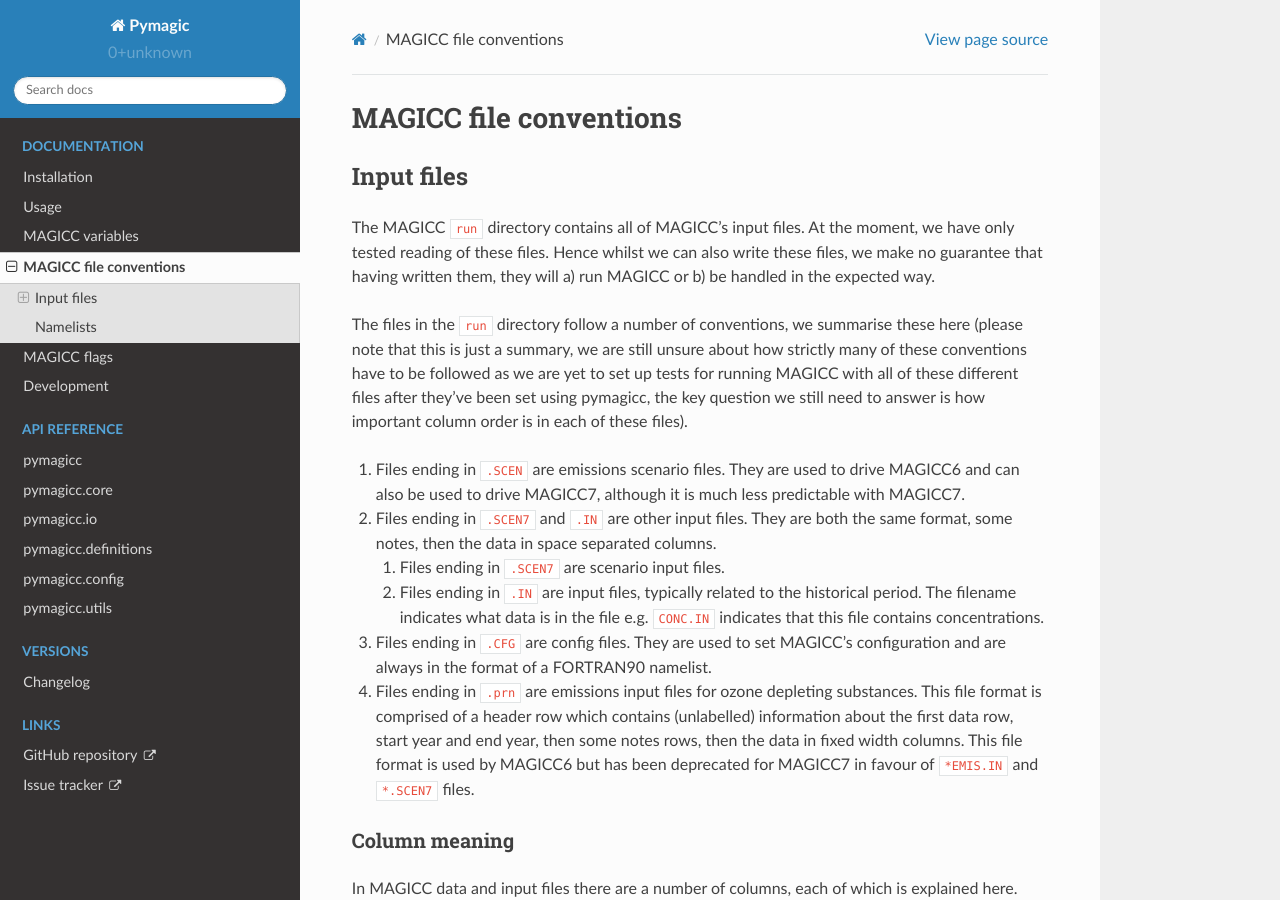
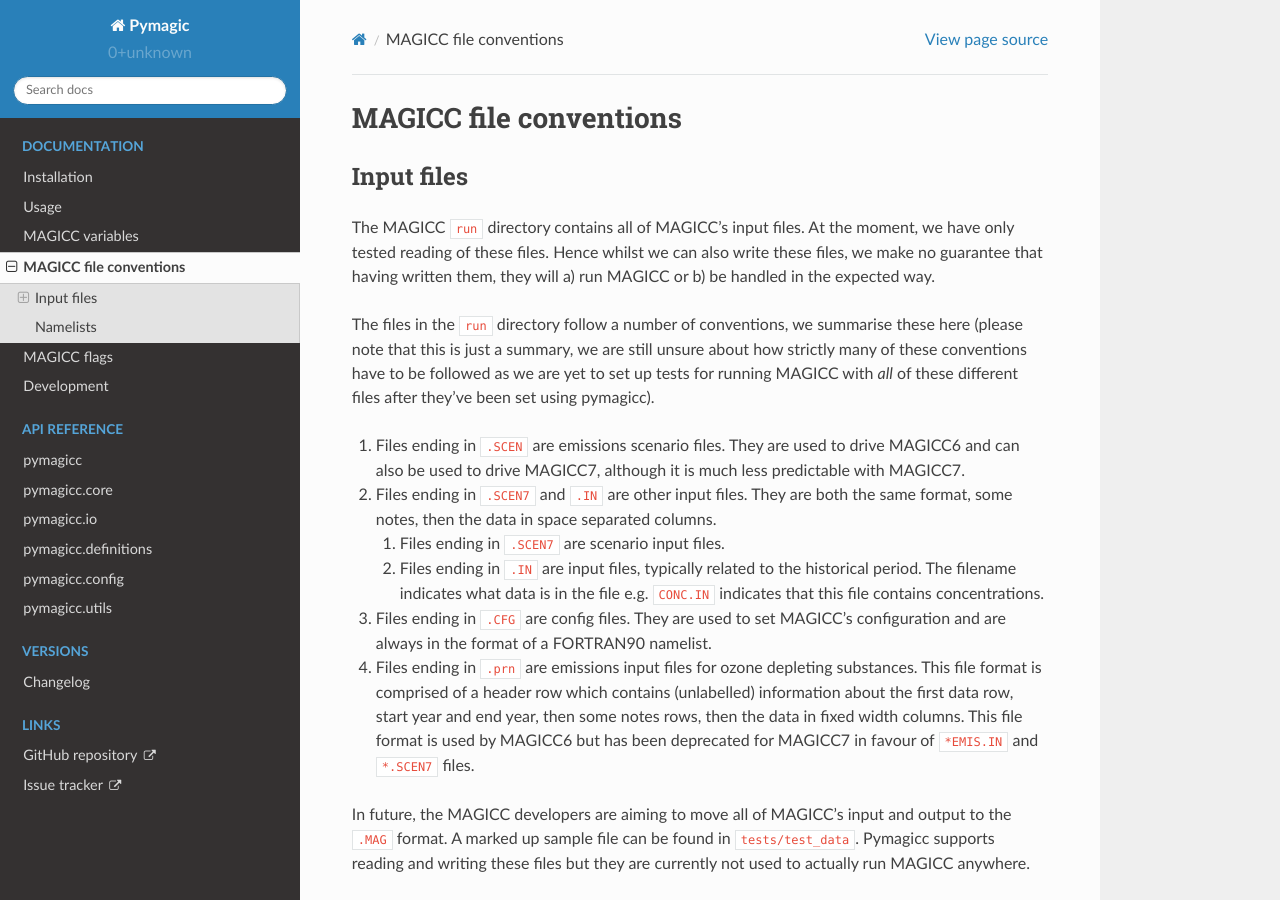
Before and after one commit to openscm/pymagicc, a Sphinx documentation site: the page built from docs/file_conventions.rst, in a window 1280 px wide and 900 px high. Built offline with Sphinx 7.4.7 and the Read the Docs theme 2.0.0, drawn with Linux system fonts in a browser that asks for light colours.

Commit message:
Add docs

```diff
--- a/docs/file_conventions.rst
+++ b/docs/file_conventions.rst
@@ -12,10 +12,8 @@ them, they will a) run MAGICC or b) be handled in the expected way.
 The files in the ``run`` directory follow a number of conventions, we
 summarise these here (please note that this is just a summary, we are
 still unsure about how strictly many of these conventions have to be
-followed as we are yet to set up tests for running MAGICC with all of
-these different files after they’ve been set using pymagicc, the key
-question we still need to answer is how important column order is in
-each of these files).
+followed as we are yet to set up tests for running MAGICC with *all* of
+these different files after they’ve been set using pymagicc).
 
 1. Files ending in ``.SCEN`` are emissions scenario files. They are used
    to drive MAGICC6 and can also be used to drive MAGICC7, although it
@@ -40,6 +38,10 @@ each of these files).
    deprecated for MAGICC7 in favour of ``*EMIS.IN`` and ``*.SCEN7``
    files.
 
+In future, the MAGICC developers are aiming to move all of MAGICC's input and output
+to the ``.MAG`` format. A marked up sample file can be found in ``tests/test_data``.
+Pymagicc supports reading and writing these files but they are currently not used to
+actually run MAGICC anywhere.
 
 Column meaning
 ++++++++++++++
```
